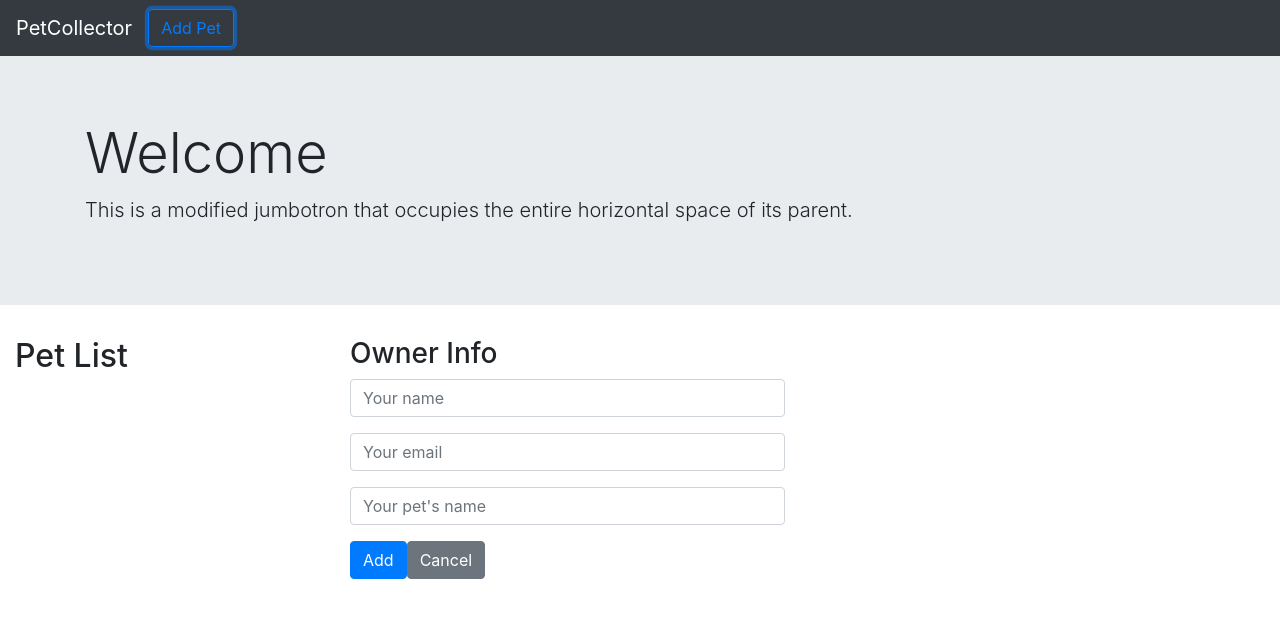
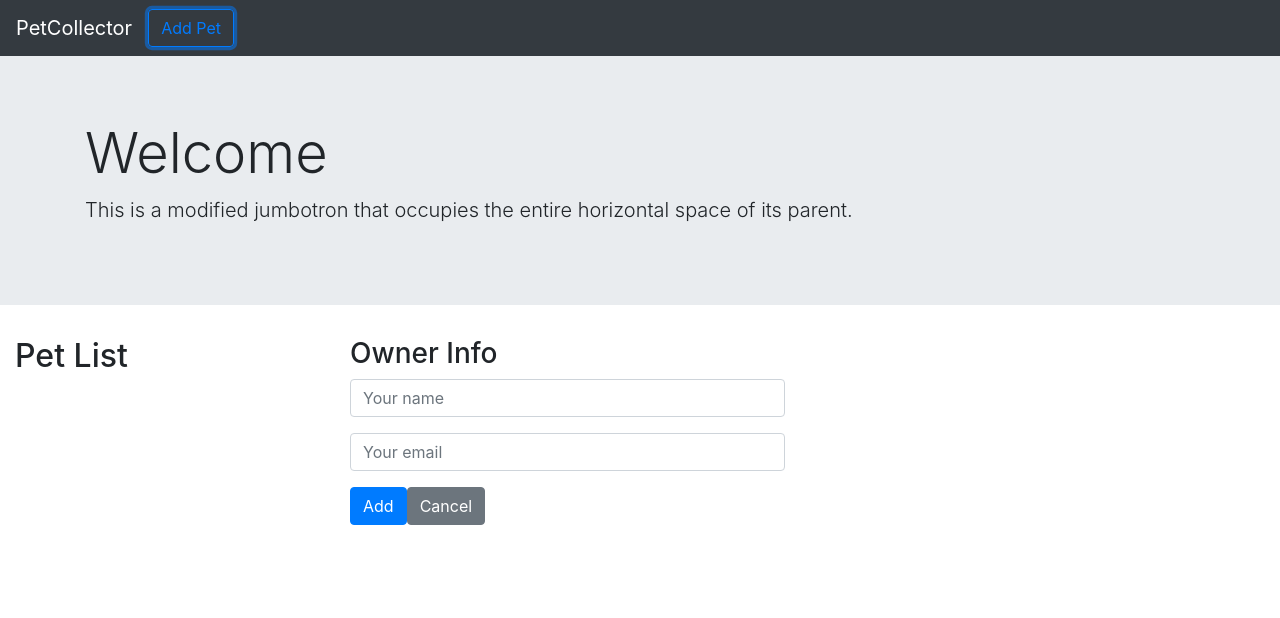
Before and after one commit to wilfredro/pet-collector, a React (Create React App) app: page / in a window 1280 px wide. Both pictures are taken after a click on the button "Add Pet". Shown: the top 618 px of the page. Built offline with nearby package versions, Linux system fonts and the light colour scheme.

Commit message:
remove pet_name field

```diff
--- a/src/components/Form.js
+++ b/src/components/Form.js
@@ -47,10 +47,6 @@ const Collector = ({
                         <div className="form-group">
                             <Field className="form-control" type="email" name="email" placeholder="Your email"/>
                             { touched.email && errors.email && <span>{errors.email}</span> }
-                        </div>
-                        <div className="form-group">
-                            <Field className="form-control" type="input" name="pet_name" placeholder="Your pet's name"/>
-                            { touched.pet_name && errors.pet_name && <span>{errors.pet_name}</span> }
                         </div>
                         <div className="form-group">
                         <button className="btn btn-primary" type="submit">{mode === "CREATE" ? "Add" : "Update"}</button>
```
